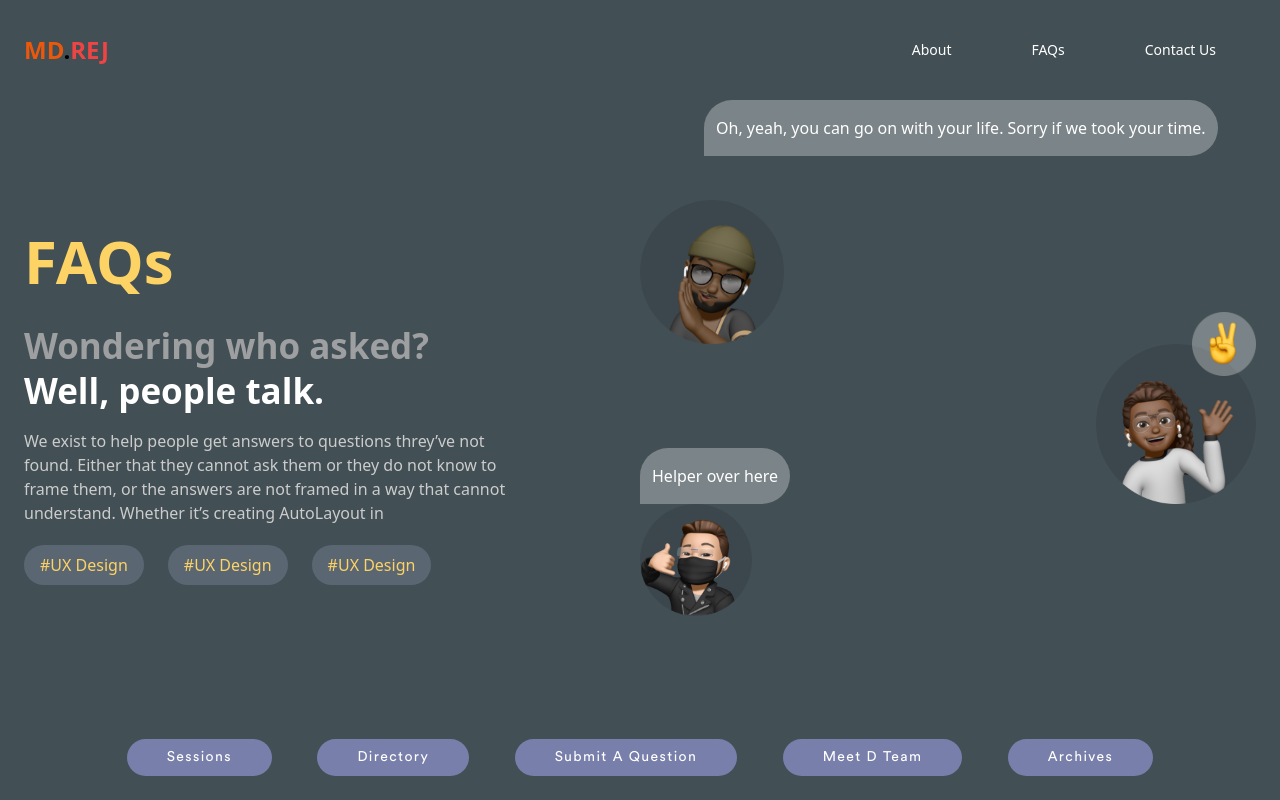
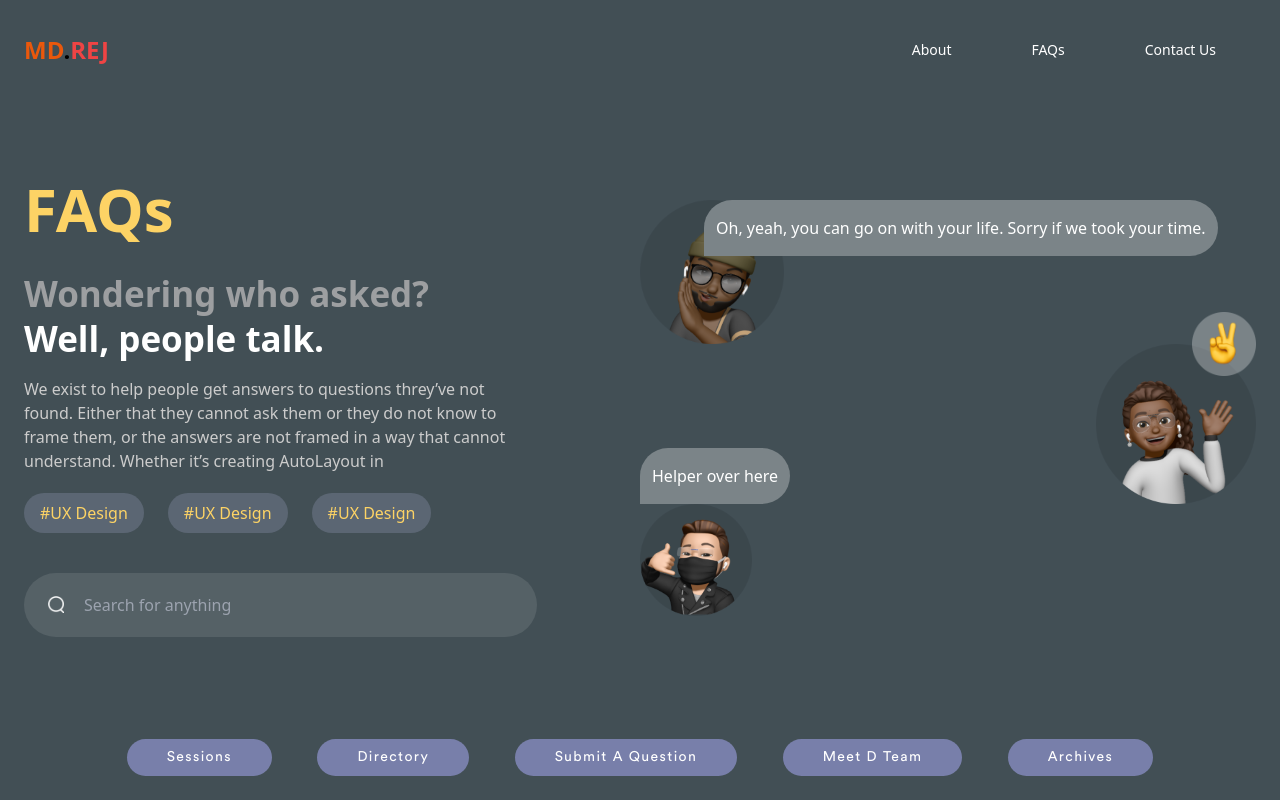
Before and after one commit to rejoan121615/event-handler-react, a React (Vite) app: page /faqs in a window 1280 px wide. Built offline with nearby package versions, Linux system fonts and the light colour scheme.

Commit message:
faq page complete

```diff
--- a/src/HOC/useAboutPageCard.jsx
+++ b/src/HOC/useAboutPageCard.jsx
@@ -1,12 +1,7 @@
 import React from "react";
-import One from "../assets/img/about/one.jpg";
-import Two from "../assets/img/about/two.jpg";
-import Three from "../assets/img/about/three.jpg";
-import Four from "../assets/img/about/four.jpg";
-import Five from "../assets/img/about/five.jpg";
-import Six from "../assets/img/about/six.jpg";
 import Tag from "../ui/Tag";
-import ThumbnailLists from "../ui/ThumbnailLists";
+import Input from "../ui/Input";
+import SearchIcon from "../assets/icons/search.png";
 
 const useAboutPageCard = (PassedComponent, name) => {
     return class NewComponent extends React.Component {
@@ -14,13 +9,9 @@ const useAboutPageCard = (PassedComponent, name) => {
             super(props);
         }
 
-        componentDidMount() {
-            console.log(this.props);
-        }
-
         // render
         render() {
-            const { tag, title, titleClass, titleDis, para, tagClass } =
+            const { tag, title, titleClass, titleDis, para, tagClass, search } =
                 this.props;
             return (
                 <React.Fragment>
@@ -93,6 +84,18 @@ const useAboutPageCard = (PassedComponent, name) => {
                                         })}
                                     </div>
                                 )}
+                                {/* search bar  */}
+                                {search && (
+                                    <div className=" mt-10 xl:w-5/6">
+                                        <Input
+                                            type="text"
+                                            placeholder="Search for anything"
+                                            icon={SearchIcon}
+                                            imgBg="bg-transparent"
+                                            {...this.props}
+                                        />
+                                    </div>
+                                )}
                             </div>
                         </div>
                     </section>
--- a/src/component/Faq/FaqIntro.jsx
+++ b/src/component/Faq/FaqIntro.jsx
@@ -1,33 +1,12 @@
 import React from "react";
 import useAboutPageCard from "../../HOC/useAboutPageCard";
-import First from "../../assets/img/faq/Andikan.png";
-import Elvis from "../../assets/img/faq/Elvis.png";
-import Kemi from "../../assets/img/faq/Kemi.png";
-import PeaceSign from "../../assets/img/faq/peace-sign.png";
-import AvatarQuote from "../../ui/AvatarQuote";
+import ThreeAvatarGroup from "../../ui/ThreeAvatarGroup";
 
 const FaqIntro = (props) => {
     return (
-        <div className=" flex flex-col gap-y-8 sm:mt-0 sm:gap-0">
-            {/* oh yeah avatar */}
-            <div className=" relative">
-                <img className=" w-44 h-44 sm:w-36 sm:h-36" src={First} alt="elvis avatar" />
-                <AvatarQuote className=" absolute left-0 -top-[80px] sm:-top-[100px] xs:left-16">
-                    Oh, yeah, you can go on with your life. Sorry if we took
-                    your time.
-                </AvatarQuote>
-            </div>
-            {/* hi avatar */}
-            <div className=" relative">
-                <img className=" w-48 h-48 ml-auto sm:w-40 sm:h-40" src={Kemi} alt="kemi avatar" />
-                <img className=" absolute w-16 h-16 right-0 -top-8" src={PeaceSign} alt="peace sign" />
-            </div>
-            {/* helper over here  */}
-            <div className=" relative">
-                <AvatarQuote className=" absolute left-12 -top-14 sm:left-0">Helper over here</AvatarQuote>
-                <img className=" w-40 h-40 sm:w-28 sm:h-28" src={Elvis} alt="elvis avatar" />
-            </div>
-        </div>
+        <React.Fragment>
+            <ThreeAvatarGroup />
+        </React.Fragment>
     );
 };
 
--- a/src/page/Faq.jsx
+++ b/src/page/Faq.jsx
@@ -11,6 +11,8 @@ const Faq = () => {
                 para="We exist to help people get answers to questions threy’ve not found. Either that they cannot ask them or they do not know to frame them, or the answers are not framed in a way that cannot understand. Whether it’s creating AutoLayout in "
                 tag={["UX Design", "UX Design", "UX Design"]}
                 tagClass=" bg-[#555c57] text-yellow"
+                search={true}
+                change={() => console.log("change something")}
             />
         </React.Fragment>
     );
--- a/src/ui/Input.jsx
+++ b/src/ui/Input.jsx
@@ -1,5 +1,4 @@
 import React, { useState } from "react";
-import { jsxDEV as _jsxDEV } from "react/jsx-dev-runtime";
 import Incognito from "../assets/img/icons/form/incognito.png";
 
 const Input = (props) => {
@@ -7,7 +6,16 @@ const Input = (props) => {
 
     const changeHandler = (event) => {
         setInputVal(event.target.value);
+        props.change(event);
     };
+
+    const focusHandler = (event) => {
+        props.focus(event);
+    }
+
+    const blurHandler = (event) => {
+        props.blur(event);
+    }
 
     let input;
     switch (props.type) {
@@ -73,6 +81,8 @@ const Input = (props) => {
                     type={props.type}
                     value={inputVal}
                     onChange={changeHandler}
+                    onFocus={focusHandler}
+                    onBlur={blurHandler}
                     placeholder={props.placeholder}
                     className=" bg-transparent rounded-full focus:outline-none pl-2 text-white text-sm sm:text-base w-[85%]"
                 />
@@ -83,7 +93,9 @@ const Input = (props) => {
     // input components
     const inputComponent = (
         <div className=" bg-[#556166] rounded-full p-2 flex items-center md:p-3">
-            <div className=" w-8 h-8 flex justify-center items-center rounded-full bg-[#667175] md:w-10 md:h-10">
+            <div
+                className={`w-8 h-8 flex justify-center items-center rounded-full bg-[#667175] md:w-10 md:h-10 ${props.imgBg}`}
+            >
                 <img
                     src={props.icon}
                     alt="catagory"
--- /dev/null
+++ b/src/ui/ThreeAvatarGroup.jsx
@@ -0,0 +1,51 @@
+import React from "react";
+import Andikan from "../assets/img/faq/Andikan.png";
+import Elvis from "../assets/img/faq/Elvis.png";
+import Kemi from "../assets/img/faq/Kemi.png";
+import PeaceSign from "../assets/img/faq/peace-sign.png";
+import AvatarQuote from "../ui/AvatarQuote";
+
+const ThreeAvatarGroup = () => {
+    return (
+        <div className=" flex flex-col gap-y-8 sm:mt-0 sm:gap-0">
+            {/* oh yeah avatar */}
+            <div className=" relative">
+                <img
+                    className=" w-44 h-44 sm:w-36 sm:h-36"
+                    src={Andikan}
+                    alt="elvis avatar"
+                />
+                <AvatarQuote className=" absolute left-0 -top-[80px] sm:-top-[100px] lg:top-0 xs:left-16">
+                    Oh, yeah, you can go on with your life. Sorry if we took
+                    your time.
+                </AvatarQuote>
+            </div>
+            {/* hi avatar */}
+            <div className=" relative">
+                <img
+                    className=" w-48 h-48 ml-auto sm:w-40 sm:h-40"
+                    src={Kemi}
+                    alt="kemi avatar"
+                />
+                <img
+                    className=" absolute w-16 h-16 right-0 -top-8"
+                    src={PeaceSign}
+                    alt="peace sign"
+                />
+            </div>
+            {/* helper over here  */}
+            <div className=" relative">
+                <AvatarQuote className=" absolute left-12 -top-14 sm:left-0">
+                    Helper over here
+                </AvatarQuote>
+                <img
+                    className=" w-40 h-40 sm:w-28 sm:h-28"
+                    src={Elvis}
+                    alt="elvis avatar"
+                />
+            </div>
+        </div>
+    );
+};
+
+export default ThreeAvatarGroup;
```
Also changed, not shown: src/component/SubmitQuestion/NeedHelpForm.jsx (+1 -17 lines), src/assets/icons/search.png (added).
